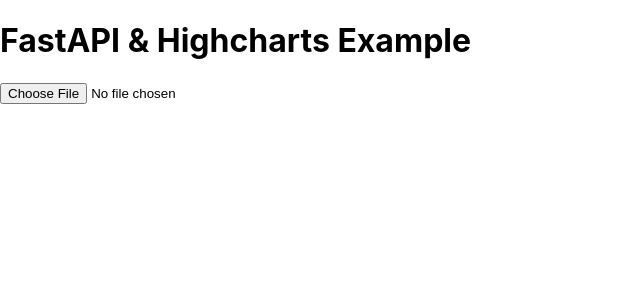
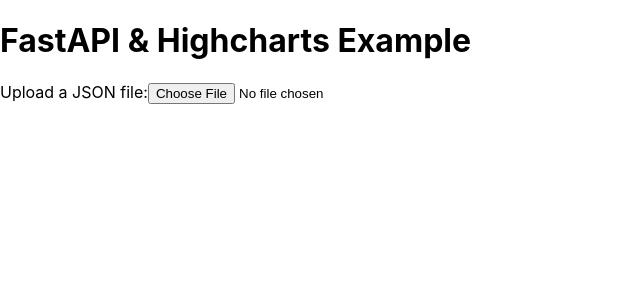
Before and after one commit to dhis2-chap/chap_dashboard, a React (Create React App) app: page / in a window 1280 px wide. Shown: the top 300 px of the page, without its empty margins (0-640 px from the left). Built offline with nearby package versions, Linux system fonts and the light colour scheme; the HTML template or start-up script is replaced by a standard one.

Commit message:
feature: labels for input

```diff
--- a/src/components/EvaluationResultChartFromFileSelector.tsx
+++ b/src/components/EvaluationResultChartFromFileSelector.tsx
@@ -29,6 +29,7 @@
 
   return (
     <div>
+      <label>Upload a JSON file:</label>
       <input type="file" accept=".json" onChange={handleFileChange} />
       {splitPeriods.length > 0 && (
         <EvaluationResultsDashboard data={data} splitPeriods={splitPeriods} />
--- a/src/components/EvaluationResultDashboard.tsx
+++ b/src/components/EvaluationResultDashboard.tsx
@@ -19,6 +19,7 @@
   return (
     <div>
       <div>
+        <label>Select the split period: </label>
         <select value={selectedSplitPeriod} onChange={handlePeriodChange}>
           {splitPeriods.map((splitPeriod) => (
             <option key={splitPeriod} value={splitPeriod}>
@@ -30,7 +31,6 @@
       <div>
         {Object.keys(orgUnitsData).map((orgUnit) => (
           <div key={orgUnit} style={{ marginBottom: '40px' }}>
-            <h2>Predicted Disease Cases for {orgUnit}</h2>
             <ResultPlot orgUnit={orgUnit} data={orgUnitsData[orgUnit]} />
           </div>
         ))}
```
